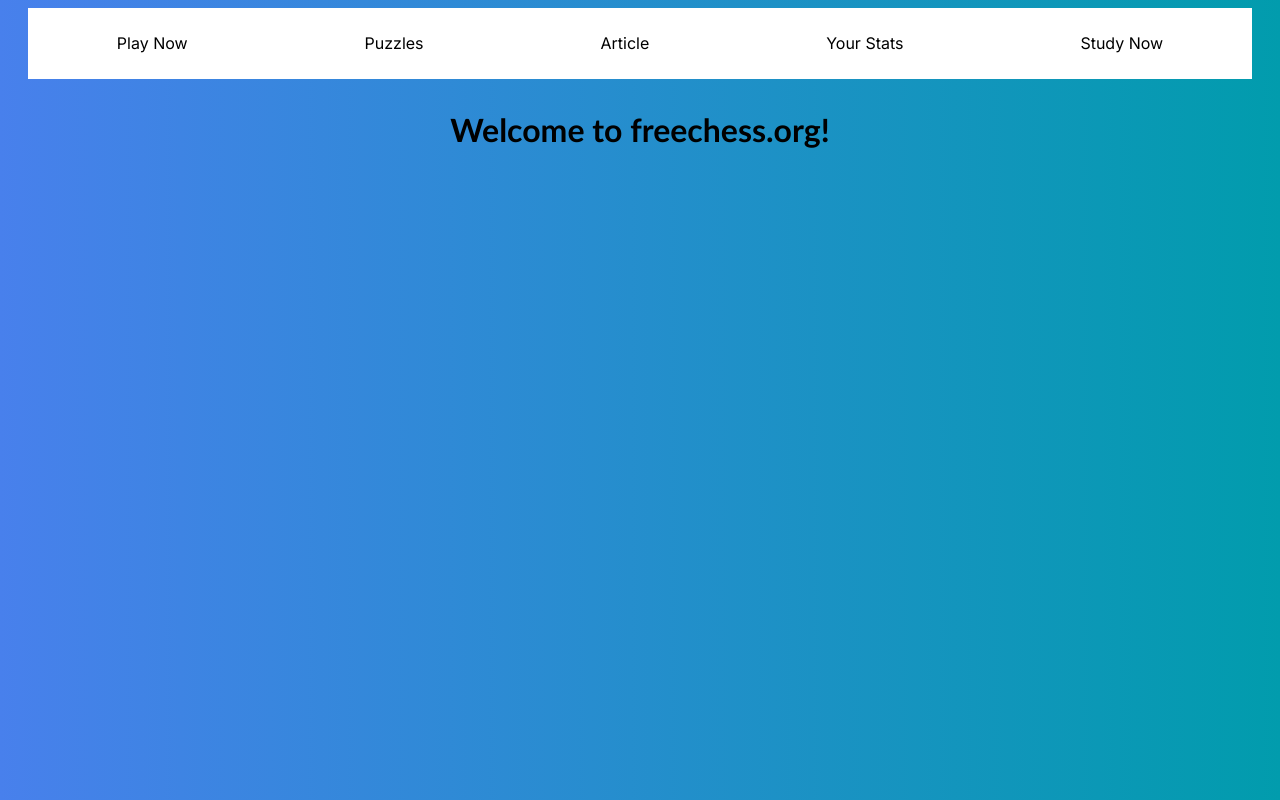
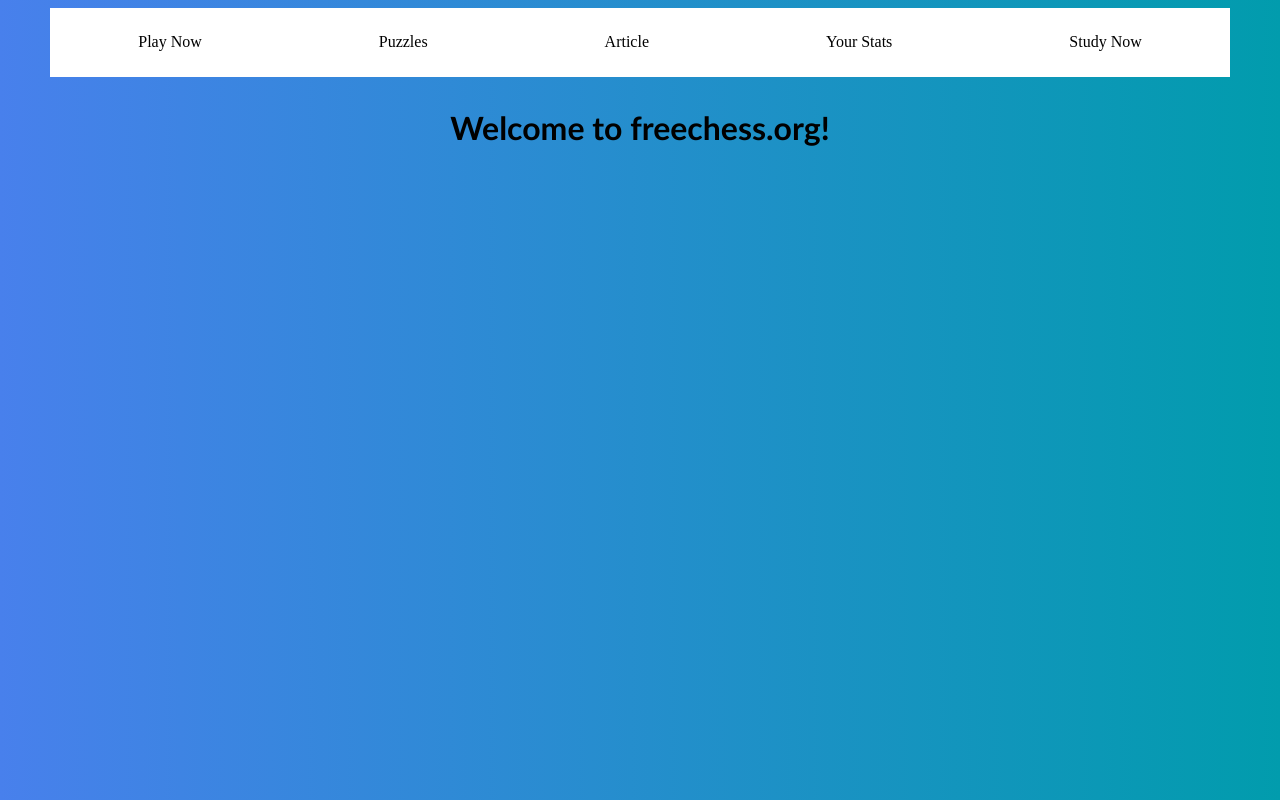
Before and after one commit to Messef/CodingProject, a Next.js app in the folder my_app/: page / in a window 1280 px wide. Built offline with nearby package versions, Linux system fonts and the light colour scheme.

Commit message:
Initial commit

```diff
--- /dev/null
+++ b/my_app/app/fonts.d.ts
@@ -0,0 +1,6 @@
+declare module "*.ttf" {
+    const value: import("expo-font").FontSource;
+    export default value;
+  }
+  declare module '*.woff';
+  declare module '*.woff2';
--- a/my_app/app/my.module.css
+++ b/my_app/app/my.module.css
@@ -1,5 +1,6 @@
-.entBack {
-  @import url('https://fonts.googleapis.com/css2?family=Lato&display=swap');
+@import url('https://fonts.googleapis.com/css2?family=Lato&display=swap');
+.entireBack {
   background-color: red; /* For browsers that do not support gradients */
   background-image: linear-gradient(to right, #4880EC, #019CAD);
+
 }
--- a/my_app/app/page.tsx
+++ b/my_app/app/page.tsx
@@ -33,10 +33,6 @@
   }
 
 
-  const fchildStyle = {
-    paddingLeft: '8%',
-  }
-
 
   return (
 
@@ -44,7 +40,7 @@
 
     <link rel="icon" href="./favicon.ico" />
 
-    <body style = {entBack}>
+    <body style = {entBack} className  = {styles.entireBack}>
       <div style = {flex_Container}>
         <article  style = {childStyle}  >Play Now</article>
         <article  style = {childStyle}   >Puzzles</article>
--- a/my_app/package.json
+++ b/my_app/package.json
@@ -22,5 +22,8 @@
     "react-dom": "18.2.0",
     "tailwindcss": "3.3.3",
     "typescript": "5.2.2"
+  },
+  "devDependencies": {
+    "dts-css-modules-loader": "^2.0.1"
   }
 }
--- a/my_app/tsconfig.json
+++ b/my_app/tsconfig.json
@@ -20,7 +20,9 @@
       {
         "name": "next"
       }
-    ]
+
+    ],
+    "typeRoots" : ["node_modules/@types", "src/types"]
   },
   "include": [
     "next-env.d.ts",
```
Also changed, not shown: 2 other files (tests, documents, lock files or other folders).
